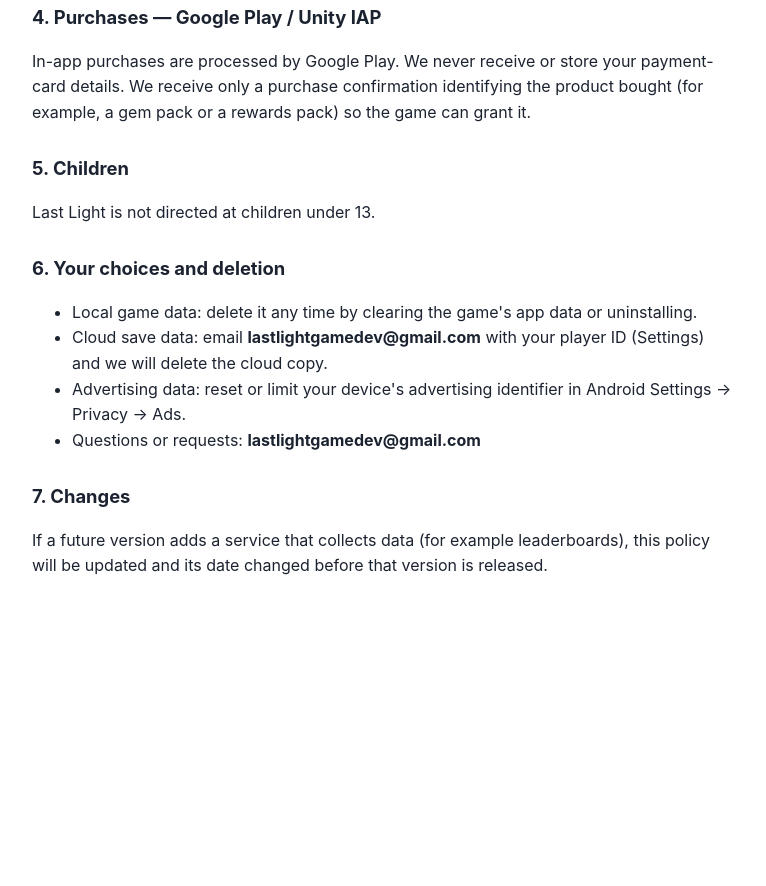
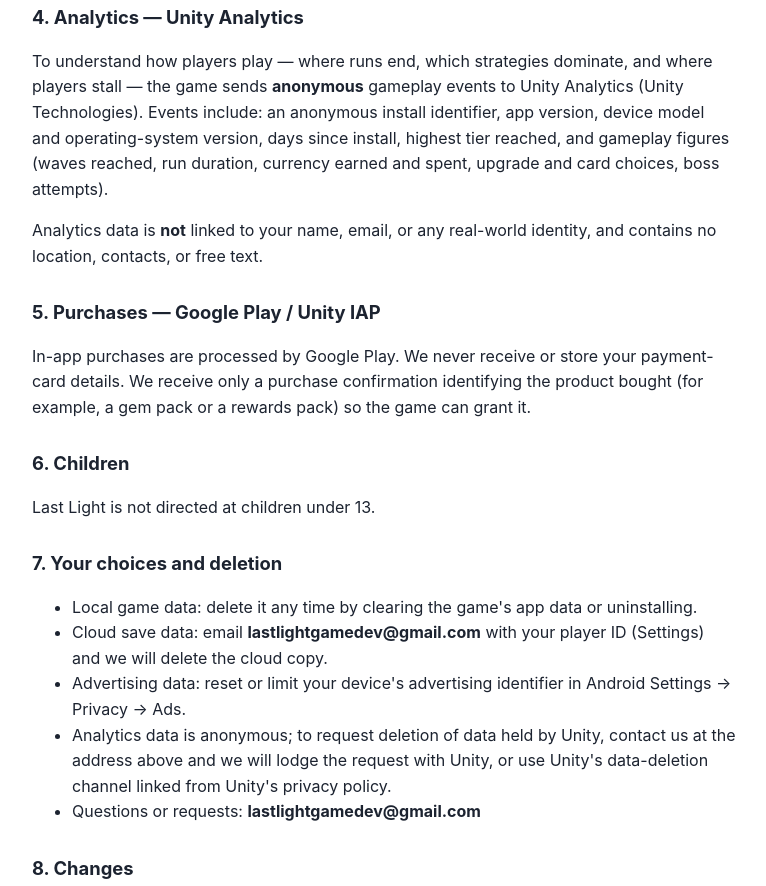
Before and after one commit to Seatbelt99/lastlight-privacy, a plain HTML site: page index.html in a window 1280 px wide. Shown: the part 1118-2004 px from the top of the page, without its empty margins (256-1022 px from the left). Before the commit the page ends 1729 px from the top, so only its background shows below. Drawn offline with Linux system fonts and the light colour scheme.

Commit message:
Add files via upload

```diff
--- a/index.html
+++ b/index.html
@@ -55,16 +55,26 @@ serve and measure ads, as described in Unity's privacy policy:
 <p>If you own the game's 2x Rewards Pack, the rewards those ads would grant are
 given instantly and no ad is requested for them.</p>
 
-<h2>4. Purchases — Google Play / Unity IAP</h2>
+<h2>4. Analytics — Unity Analytics</h2>
+<p>To understand how players play — where runs end, which strategies dominate, and
+where players stall — the game sends <strong>anonymous</strong> gameplay events to
+Unity Analytics (Unity Technologies). Events include: an anonymous install
+identifier, app version, device model and operating-system version, days since
+install, highest tier reached, and gameplay figures (waves reached, run duration,
+currency earned and spent, upgrade and card choices, boss attempts).</p>
+<p>Analytics data is <strong>not</strong> linked to your name, email, or any
+real-world identity, and contains no location, contacts, or free text.</p>
+
+<h2>5. Purchases — Google Play / Unity IAP</h2>
 <p>In-app purchases are processed by Google Play. We never receive or store your
 payment-card details. We receive only a purchase confirmation identifying the
 product bought (for example, a gem pack or a rewards pack) so the game can grant
 it.</p>
 
-<h2>5. Children</h2>
+<h2>6. Children</h2>
 <p>Last Light is not directed at children under 13.</p>
 
-<h2>6. Your choices and deletion</h2>
+<h2>7. Your choices and deletion</h2>
 <ul>
 <li>Local game data: delete it any time by clearing the game's app data or
 uninstalling.</li>
@@ -72,10 +82,13 @@ uninstalling.</li>
 player ID (Settings) and we will delete the cloud copy.</li>
 <li>Advertising data: reset or limit your device's advertising identifier in
 Android Settings → Privacy → Ads.</li>
+<li>Analytics data is anonymous; to request deletion of data held by Unity,
+contact us at the address above and we will lodge the request with Unity, or use
+Unity's data-deletion channel linked from Unity's privacy policy.</li>
 <li>Questions or requests: <strong>lastlightgamedev@gmail.com</strong></li>
 </ul>
 
-<h2>7. Changes</h2>
+<h2>8. Changes</h2>
 <p>If a future version adds a service that collects data (for example
 leaderboards), this policy will be updated and its date changed before that
 version is released.</p>
```
